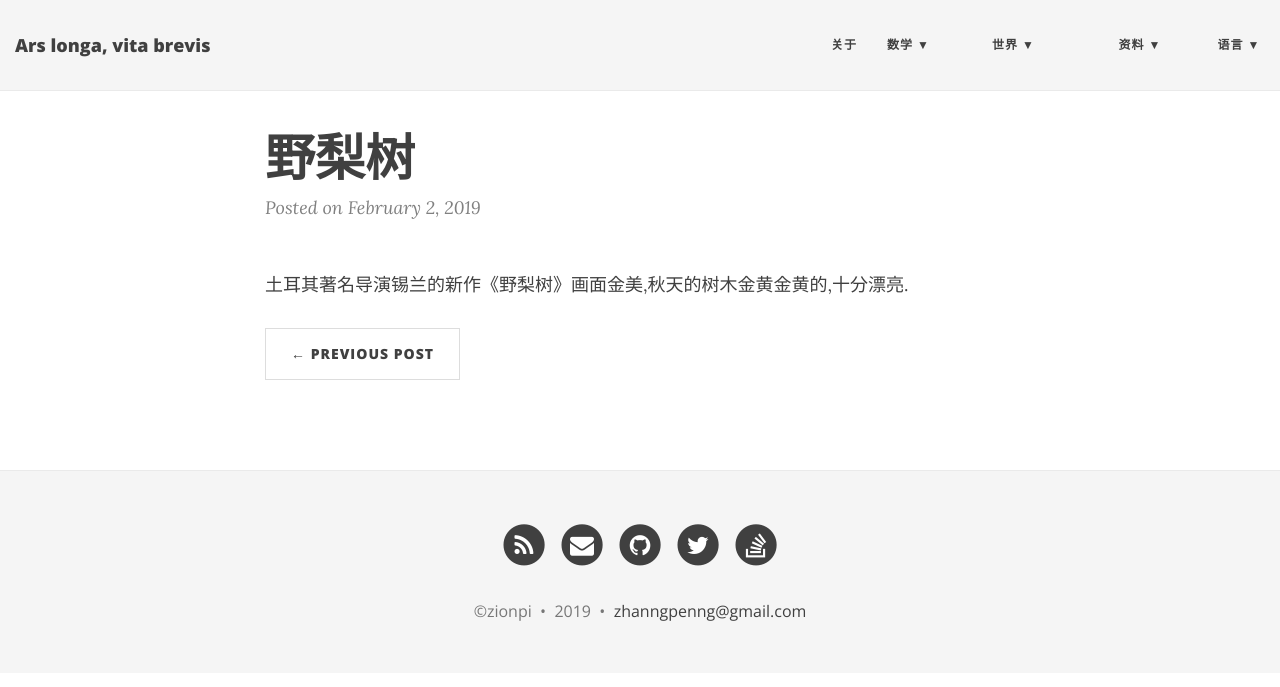
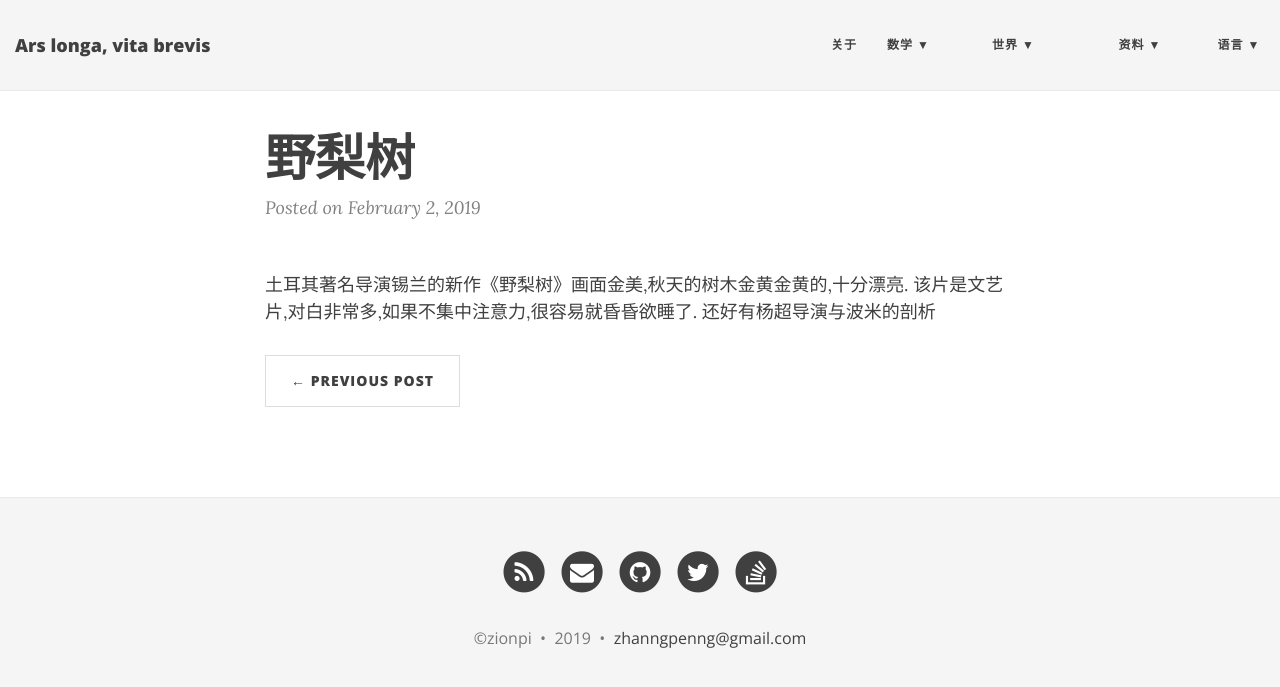
Before and after one commit to ZionPi/zionpi.github.io, a Jekyll site: the page built from _posts/2019-02-02-the-wild-pear-tree.md, in a window 1280 px wide. Shown: the top 687 px of the page. Built offline with Jekyll 4.4.1, drawn with Linux system fonts in a browser that asks for light colours; nearby versions of some CDN libraries.

Commit message:
Update 2019-02-02-the-wild-pear-tree.md

```diff
--- a/_posts/2019-02-02-the-wild-pear-tree.md
+++ b/_posts/2019-02-02-the-wild-pear-tree.md
@@ -3,3 +3,5 @@ layout: post
 title: 野梨树
 ---
 土耳其著名导演锡兰的新作《野梨树》画面金美,秋天的树木金黄金黄的,十分漂亮.
+该片是文艺片,对白非常多,如果不集中注意力,很容易就昏昏欲睡了.
+还好有杨超导演与波米的剖析
```
